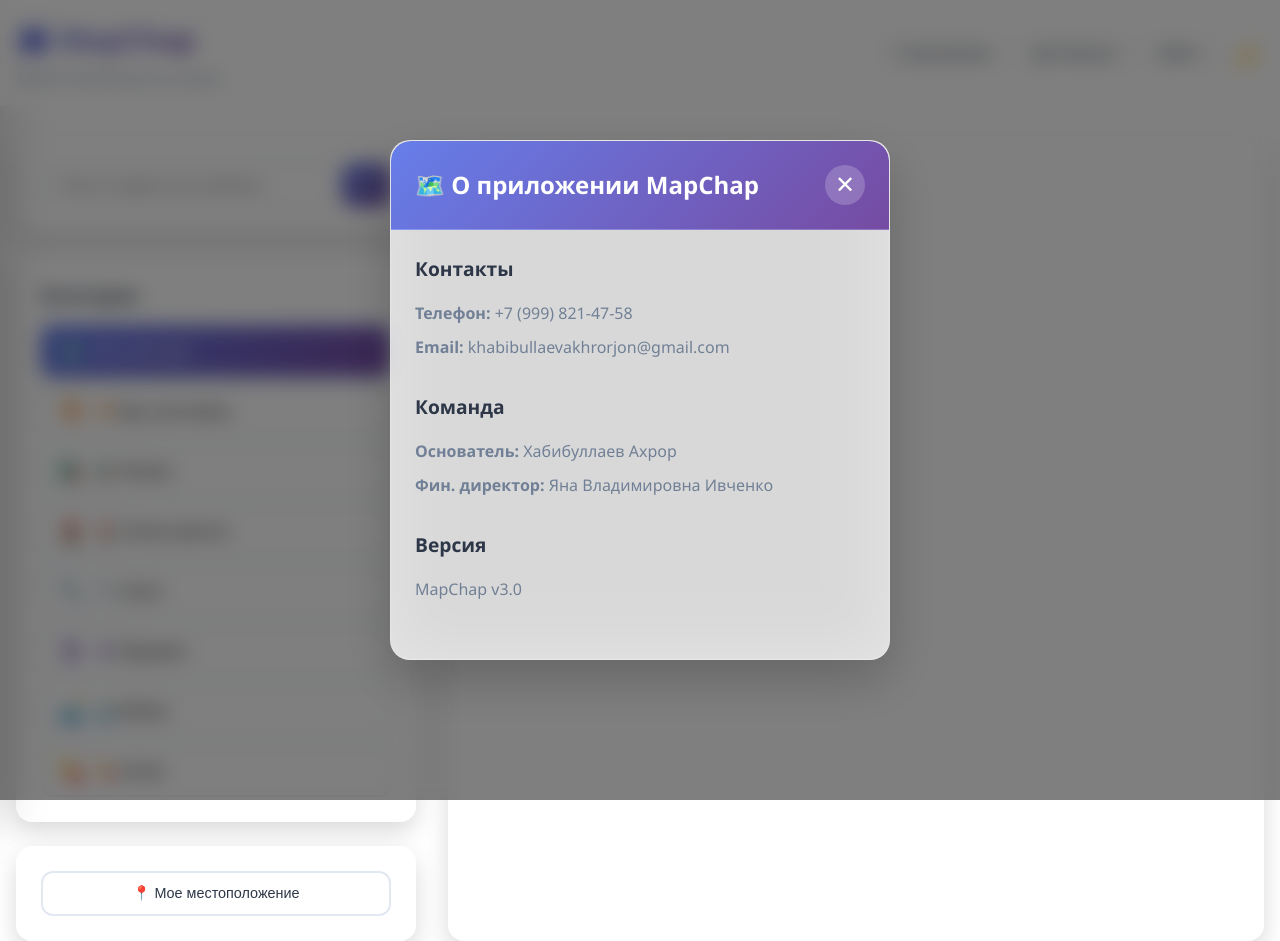
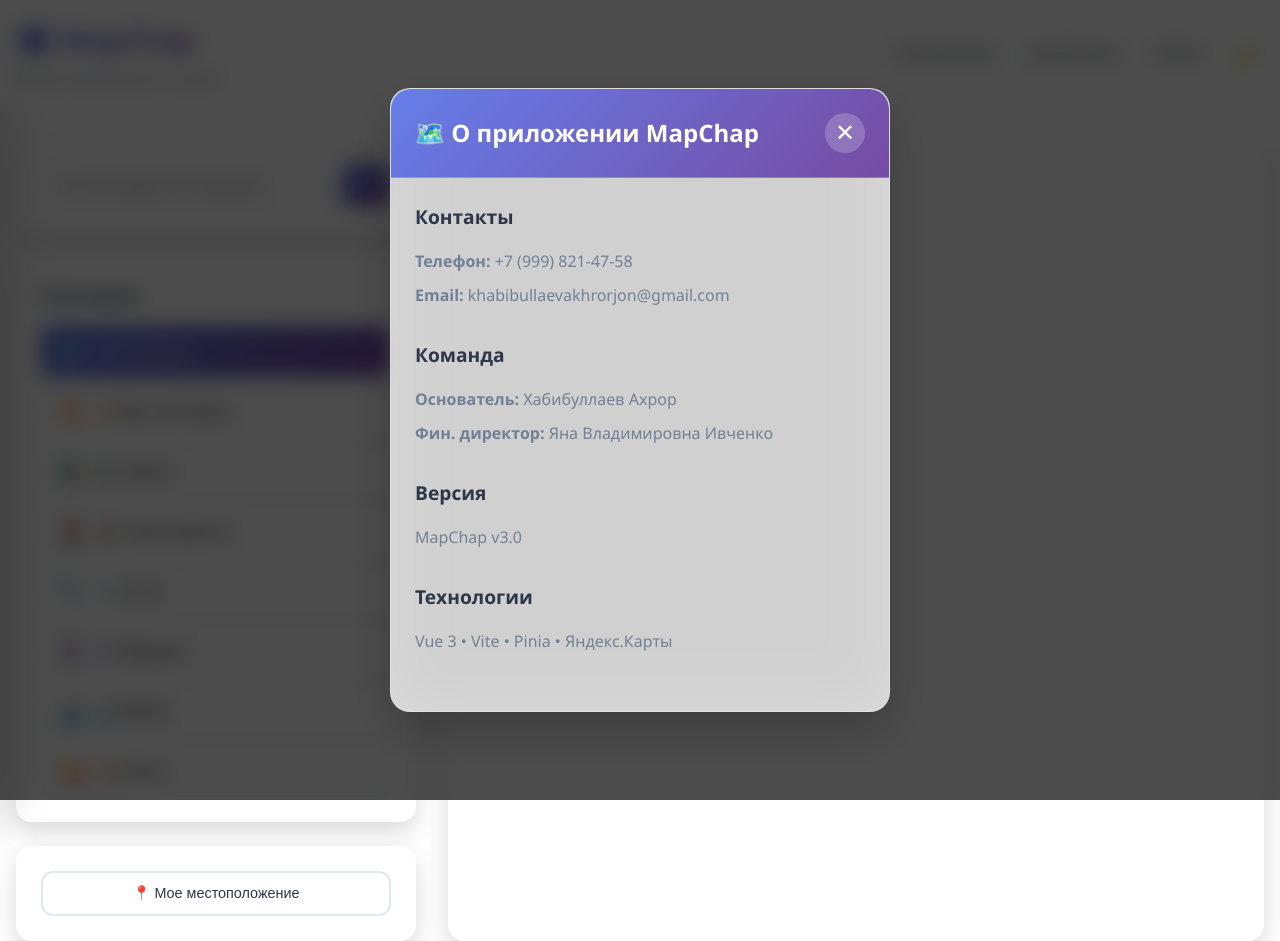
Before and after one commit to Akhror-de/MapChap-3, a Vue app in the folder frontend/: page / in a window 1280 px wide. Both pictures are taken after a click on the button "О приложении". Built offline with nearby package versions, Linux system fonts and the light colour scheme.

Commit message:
Update AboutPanel.vue

```diff
--- a/frontend/src/components/AboutPanel.vue
+++ b/frontend/src/components/AboutPanel.vue
@@ -1,12 +1,12 @@
 <template>
-  <div v-if="isOpen" class="about-overlay" @click="close">
-    <div class="about-content" @click.stop>
-      <div class="about-header">
+  <div v-if="isOpen" class="modal-overlay" @click="close">
+    <div class="modal-content" @click.stop>
+      <div class="modal-header">
         <h2>🗺️ О приложении MapChap</h2>
         <button class="close-btn" @click="close">✕</button>
       </div>
 
-      <div class="about-body">
+      <div class="modal-body">
         <div class="info-section">
           <h3>Контакты</h3>
           <p><strong>Телефон:</strong> +7 (999) 821-47-58</p>
@@ -22,6 +22,11 @@
         <div class="info-section">
           <h3>Версия</h3>
           <p>MapChap v3.0</p>
+        </div>
+
+        <div class="info-section">
+          <h3>Технологии</h3>
+          <p>Vue 3 • Vite • Pinia • Яндекс.Карты</p>
         </div>
       </div>
     </div>
@@ -54,24 +59,25 @@ export default {
 </script>
 
 <style scoped>
-.about-overlay {
+.modal-overlay {
   position: fixed;
   top: 0;
   left: 0;
   width: 100%;
   height: 100%;
-  background: rgba(0, 0, 0, 0.5);
+  background: rgba(0, 0, 0, 0.7);
   backdrop-filter: blur(10px);
-  z-index: 2000;
+  z-index: 10000;
   display: flex;
   align-items: center;
   justify-content: center;
   animation: fadeIn 0.3s ease;
 }
 
-.about-content {
+.modal-content {
   background: var(--glass-bg);
   backdrop-filter: blur(30px);
+  -webkit-backdrop-filter: blur(30px);
   border: 1px solid var(--glass-border);
   border-radius: 20px;
   width: 90%;
@@ -80,9 +86,10 @@ export default {
   overflow-y: auto;
   animation: slideIn 0.3s ease;
   box-shadow: var(--shadow-xl);
+  z-index: 10001;
 }
 
-.about-header {
+.modal-header {
   display: flex;
   justify-content: space-between;
   align-items: center;
@@ -93,7 +100,7 @@ export default {
   border-radius: 20px 20px 0 0;
 }
 
-.about-header h2 {
+.modal-header h2 {
   margin: 0;
   font-size: 1.5rem;
   font-weight: 600;
@@ -120,7 +127,7 @@ export default {
   transform: rotate(90deg);
 }
 
-.about-body {
+.modal-body {
   padding: 1.5rem;
 }
 
```
